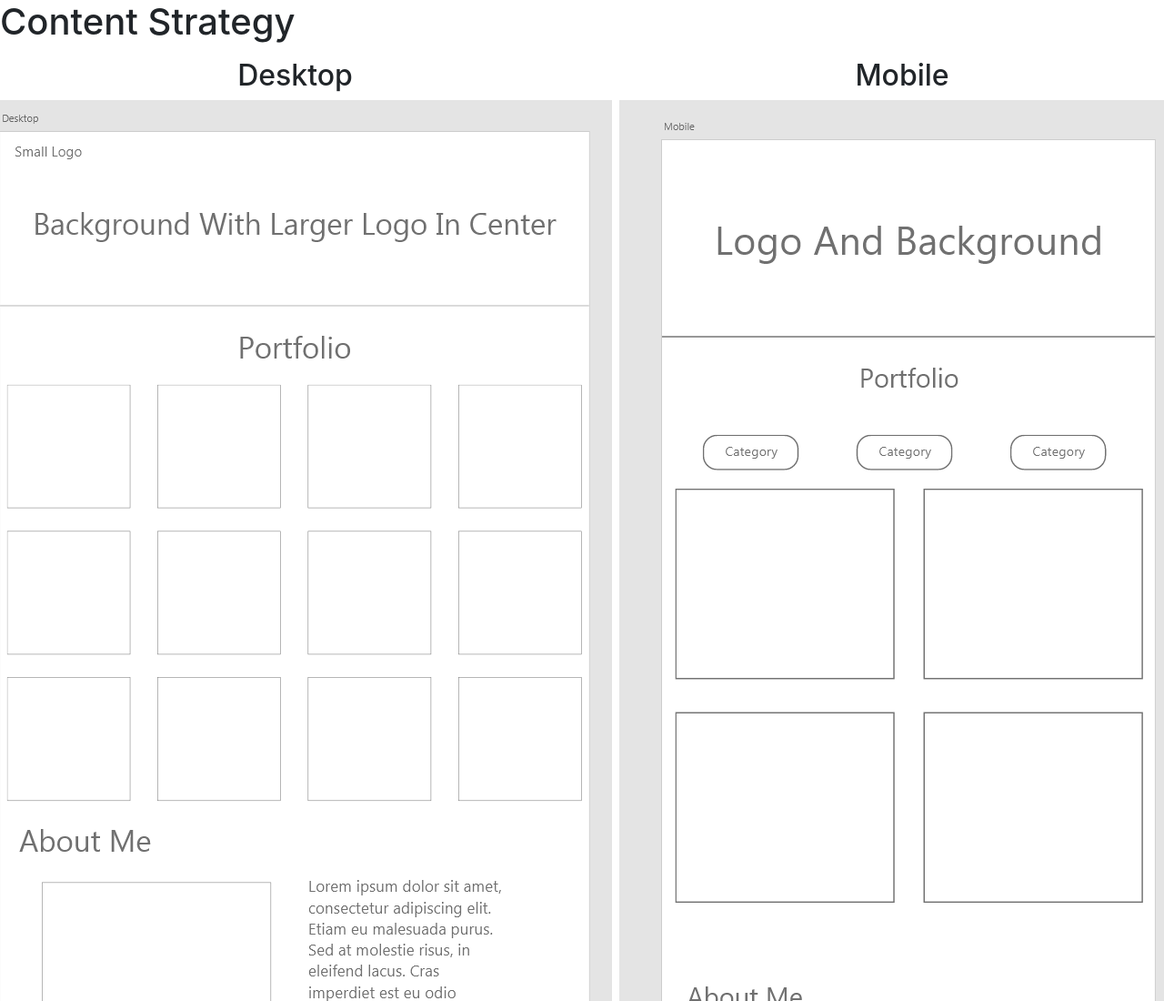
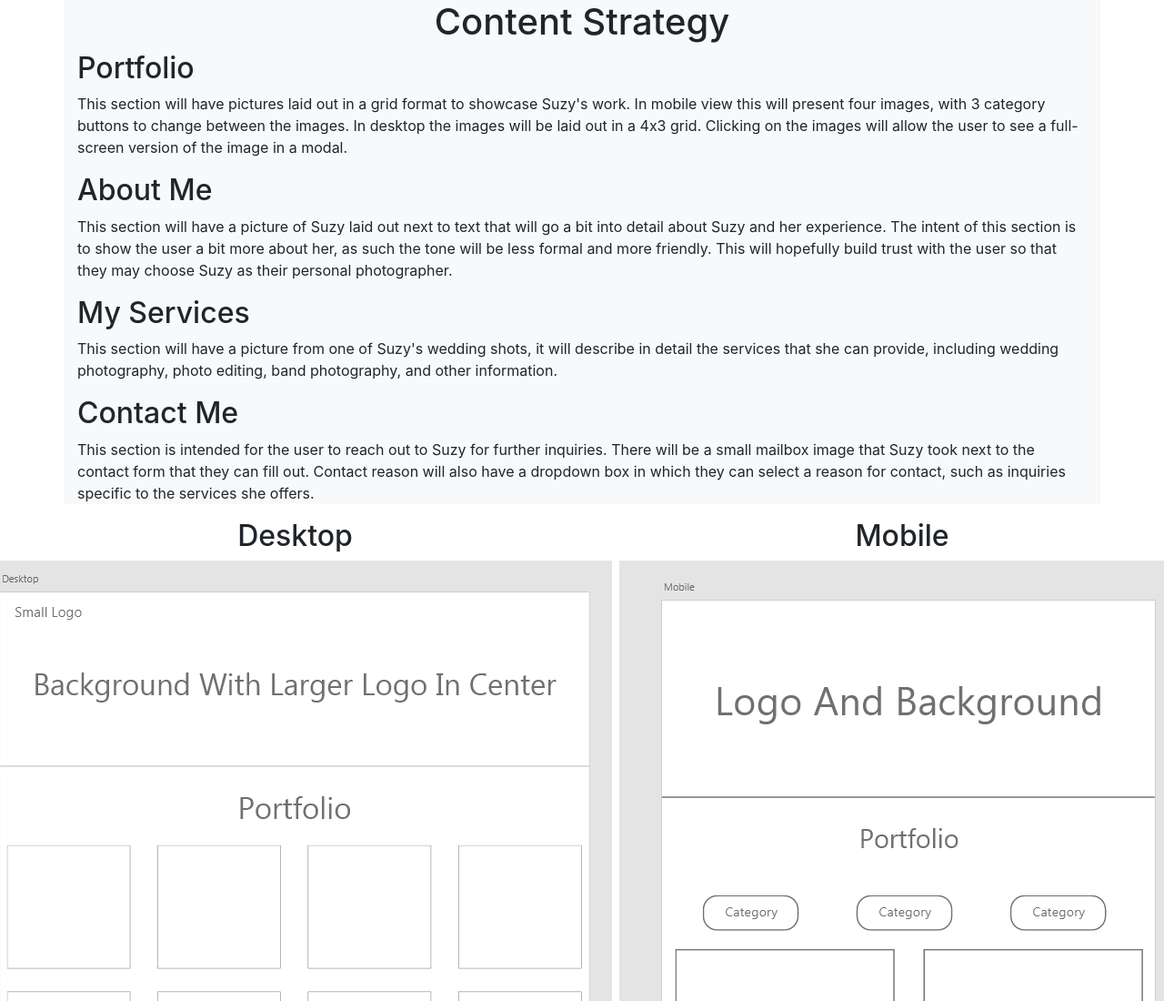
Before and after one commit to jhicksdesign/suzy-s-photography-portfolio, a plain HTML site: page public_html/documentation/milestone-2.html in a window 1280 px wide. Shown: the top 1100 px of the page at 91% size. Drawn offline with nearby package versions, Linux system fonts and the light colour scheme.

Commit message:
Added content strategy text, and edited page layout

```diff
--- a/public_html/documentation/milestone-2.html
+++ b/public_html/documentation/milestone-2.html
@@ -6,13 +6,25 @@
     <link rel="stylesheet" href="https://stackpath.bootstrapcdn.com/bootstrap/4.5.0/css/bootstrap.min.css" integrity="sha384-9aIt2nRpC12Uk9gS9baDl411NQApFmC26EwAOH8WgZl5MYYxFfc+NcPb1dKGj7Sk" crossorigin="anonymous">
 </head>
 <body>
-    <h1>Content Strategy</h1>
-    <p>
-
-    </p>
-    <p>
-
-    </p>
+    <main class="container bg-light">
+        <h1 class="text-center">Content Strategy</h1>
+        <h2>Portfolio</h2>
+        <p>
+            This section will have pictures laid out in a grid format to showcase Suzy's work. In mobile view this will present four images, with 3 category buttons to change between the images. In desktop the images will be laid out in a 4x3 grid. Clicking on the images will allow the user to see a full-screen version of the image in a modal.
+        </p>
+        <h2>About Me</h2>
+        <p>
+            This section will have a picture of Suzy laid out next to text that will go a bit into detail about Suzy and her experience. The intent of this section is to show the user a bit more about her, as such the tone will be less formal and more friendly. This will hopefully build trust with the user so that they may choose Suzy as their personal photographer.
+        </p>
+        <h2>My Services</h2>
+        <p>
+            This section will have a picture from one of Suzy's wedding shots, it will describe in detail the services that she can provide, including wedding photography, photo editing, band photography, and other information.
+        </p>
+        <h2>Contact Me</h2>
+        <p>
+            This section is intended for the user to reach out to Suzy for further inquiries. There will be a small mailbox image that Suzy took next to the contact form that they can fill out. Contact reason will also have a dropdown box in which they can select a reason for contact, such as inquiries specific to the services she offers.
+        </p>
+    </main>
     <div class="d-block d-xl-flex flex-row justify-content-center">
         <div class="d-flex flex-column align-items-center mr-xl-2">
             <h2>Desktop</h2>
```
